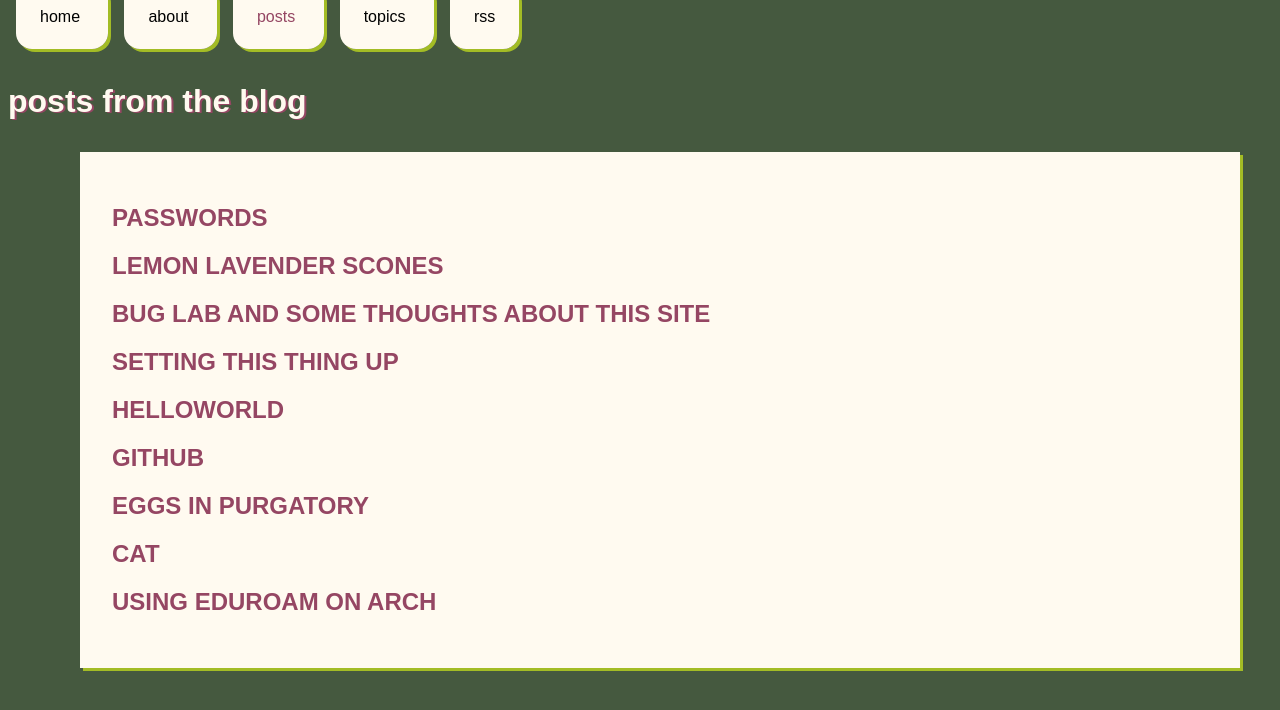
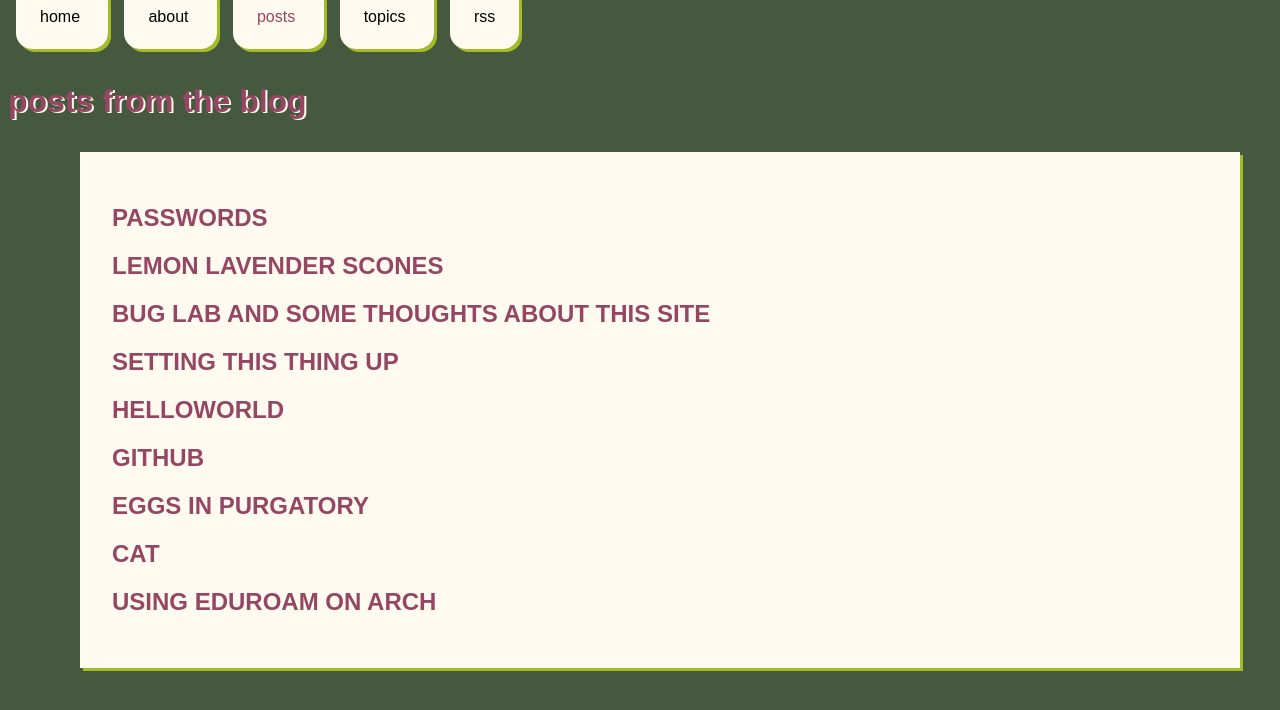
Before and after one commit to mossbeasts/mossbeasts.github.io, a Jekyll site: the page built from postslist.html, in a window 1280 px wide. Shown: the top 710 px of the page. Built offline with Jekyll 4.4.1, drawn with Linux system fonts in a browser that asks for light colours.

Commit message:
Update styles.css

```diff
--- a/assets/css/styles.css
+++ b/assets/css/styles.css
@@ -25,8 +25,8 @@ body {
 .posttitle {
 	text-transform: lowercase;
 	font-family: sans-serif;
-	color: floralwhite;
-	text-shadow: 2px 1px #954663;
+	color: #954663;
+	text-shadow: 2px 1px floralwhite;
 }
 .postbody {
 	display: block;
```
